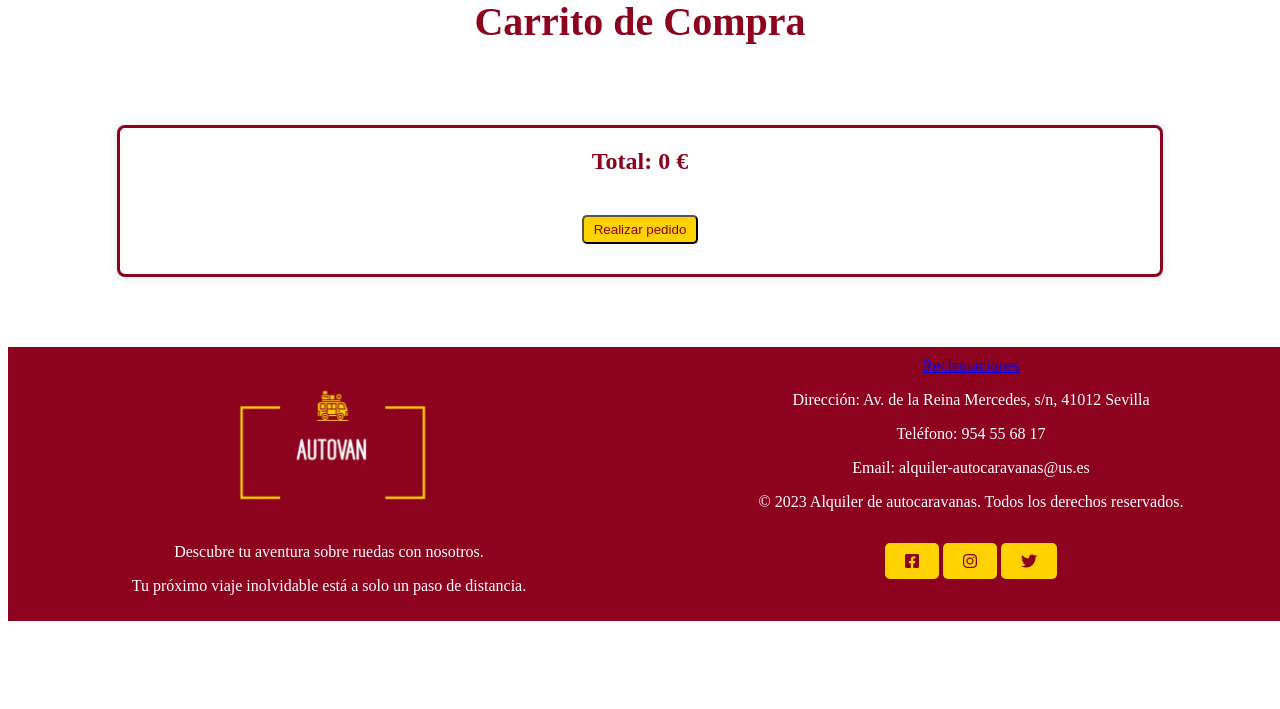
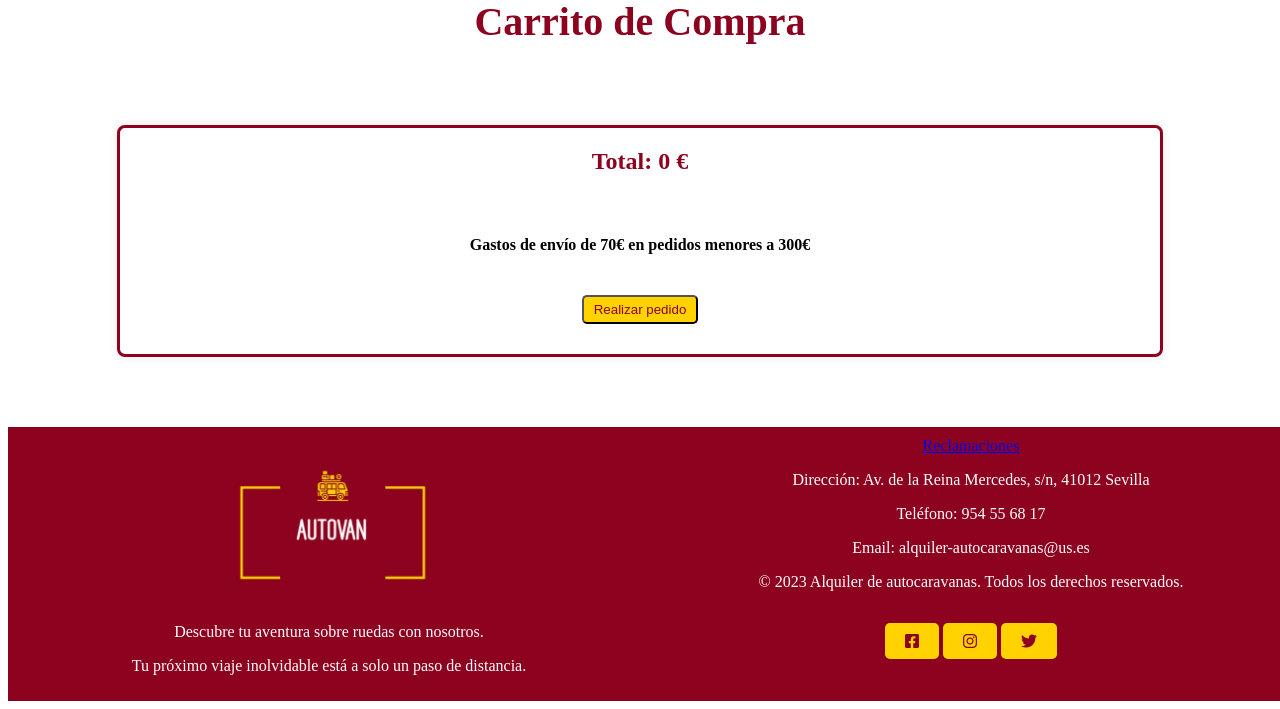
Before and after one commit to Elemental-develop/Alquiler-de-autocaravanas, a Django app: page /cesta/carrito/ in a window 1280 px wide. Shown: the part 120-829 px from the top of the page. Before the commit the page ends 741 px from the top, so only its background shows below. Run offline with Django 4.2, Linux system fonts and the light colour scheme; data comes from the database, SQL or seed files in the repository; data that the repository does not hold is empty.

Commit message:
feat: restar cantidad y gastos de envio

```diff
--- a/cesta/templates/carrito.html
+++ b/cesta/templates/carrito.html
@@ -36,7 +36,8 @@
     </div>
 
     <div class="pagina-centrada-cuenta">
-      <h2 class="message">Total: <span id="total">{{ carrito.calcular_total }}</span> €</h2>
+        <h2 class="message">Total: <span id="total">{{ carrito.calcular_total }}</span> €</h2>
+        <h4>Gastos de envío de 70€ en pedidos menores a 300€</h4>
       <button type="submit" class="icono-cuenta">Realizar pedido</button>
 
     </div>
@@ -80,6 +81,8 @@
         const subtotales = document.querySelectorAll('.subtotal');
         subtotales.forEach(subtotal => {
           total += parseFloat(subtotal.textContent);
+          if (total < 300) {
+            total += 70;}
         });
         document.querySelector('#total').textContent = total.toFixed(2);
       }
@@ -118,7 +121,9 @@
         actualizarTotal();
       }
     });
-  </script>
+
+</script>
+
   {% endblock %}
 </body>
 
--- a/cesta/views.py
+++ b/cesta/views.py
@@ -79,6 +79,9 @@ def realizar_pedido(request):
         user = request.user
         carrito, created = Carrito.objects.get_or_create(usuario=user)
 
+
+
+
         # Almacenamos en diccionario datos del formulario para
         # manejarlos de manera comoda
         dicc = {}
@@ -99,6 +102,14 @@ def realizar_pedido(request):
             item, created = ItemCarrito.objects.get_or_create(carrito=carrito, producto=producto)
             item.cantidad = cantidad
             item.save()
+
+        if(carrito.calcular_total() < 300):
+            envio = Producto.objects.create(nombre="Gastos de envío", precio=70, unidades=1)
+            envio.save()
+            item, item_created = ItemCarrito.objects.get_or_create(producto=envio, carrito=carrito)
+            if item_created:
+                item.cantidad = 1
+                item.save()
 
         # Cambiar a una template de la siguiente fase
         # de la compra
@@ -174,6 +185,10 @@ def procesar_pago(request):
                 delete_temporal_user(request)
 
                 factura_url = reverse('generar_factura', kwargs={'pedido_id': pedido.id})
+                for producto in productos:
+                    item = Producto.objects.get(pk=producto.get("id"))
+                    item.unidades -= 1
+                    item.save()
                 return redirect(factura_url)
 
                 return render(request, 'exito_pago.html')
@@ -231,13 +246,23 @@ def exito_pago_stripe(request):
                 ultimo_pedido.save()
 
                 carrito = Carrito.objects.get(usuario=request.user)
+                for producto in get_productos_from_carrito(carrito):
+                    item = Producto.objects.get(pk=producto.get("id"))
+                    item.unidades -= 1
+                    item.save()
+
                 carrito.limpiar_carrito()
+
                 delete_temporal_user(request)
+
+
 
             else:
                 return render(request, 'cancelar_pago.html')
 
             factura_url = reverse('generar_factura', kwargs={'pedido_id': ultimo_pedido.id})
+
+
             return redirect(factura_url)
 
             return render(request, 'exito_pago.html')
--- a/factura/views.py
+++ b/factura/views.py
@@ -23,7 +23,7 @@ def generar_factura(request, pedido_id):
         nombre_producto = producto_info['nombre']
         cantidad_pedido = producto_info['cantidad']
 
-        producto_existente = Producto.objects.get(nombre=nombre_producto)
+        producto_existente = Producto.objects.filter(nombre=nombre_producto).order_by("nombre").first()
 
         Factura_productos_personalizado.objects.create(factura=nueva_factura, producto=producto_existente, cantidad=cantidad_pedido)
 
```
